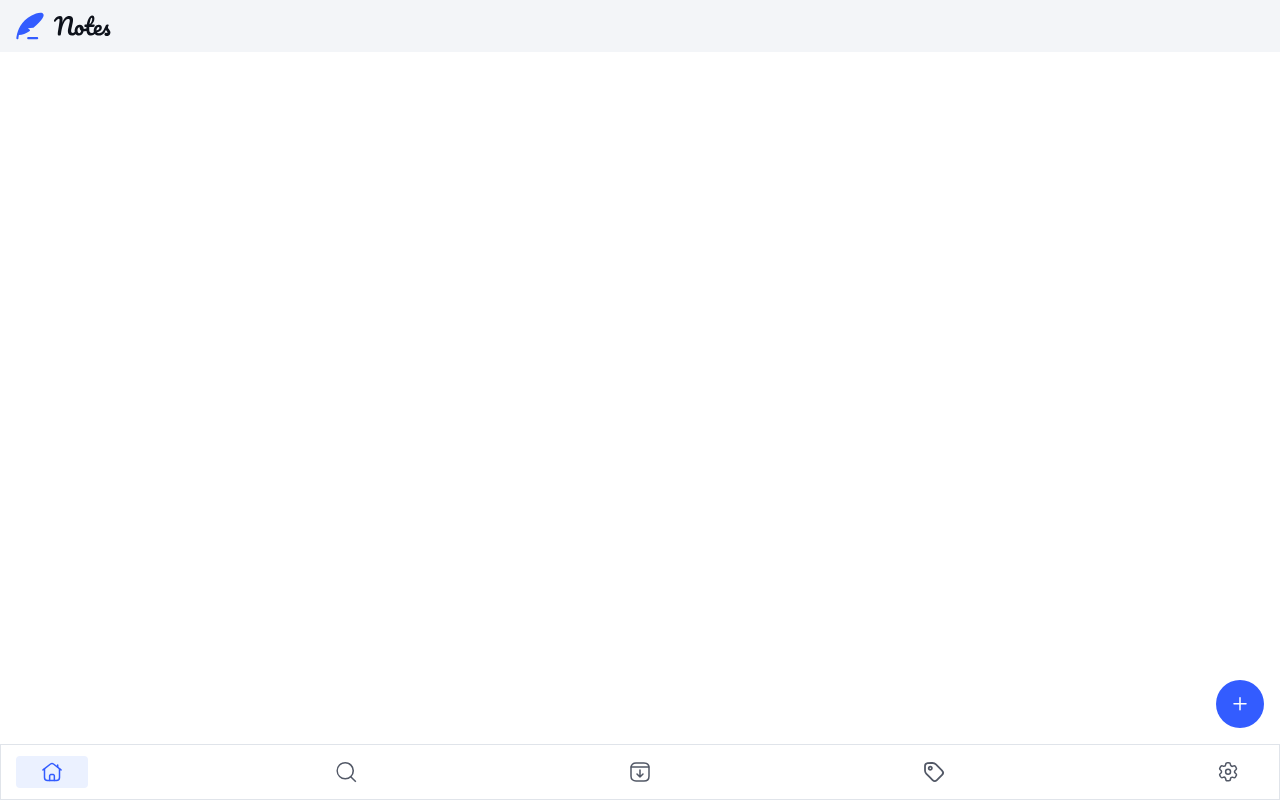
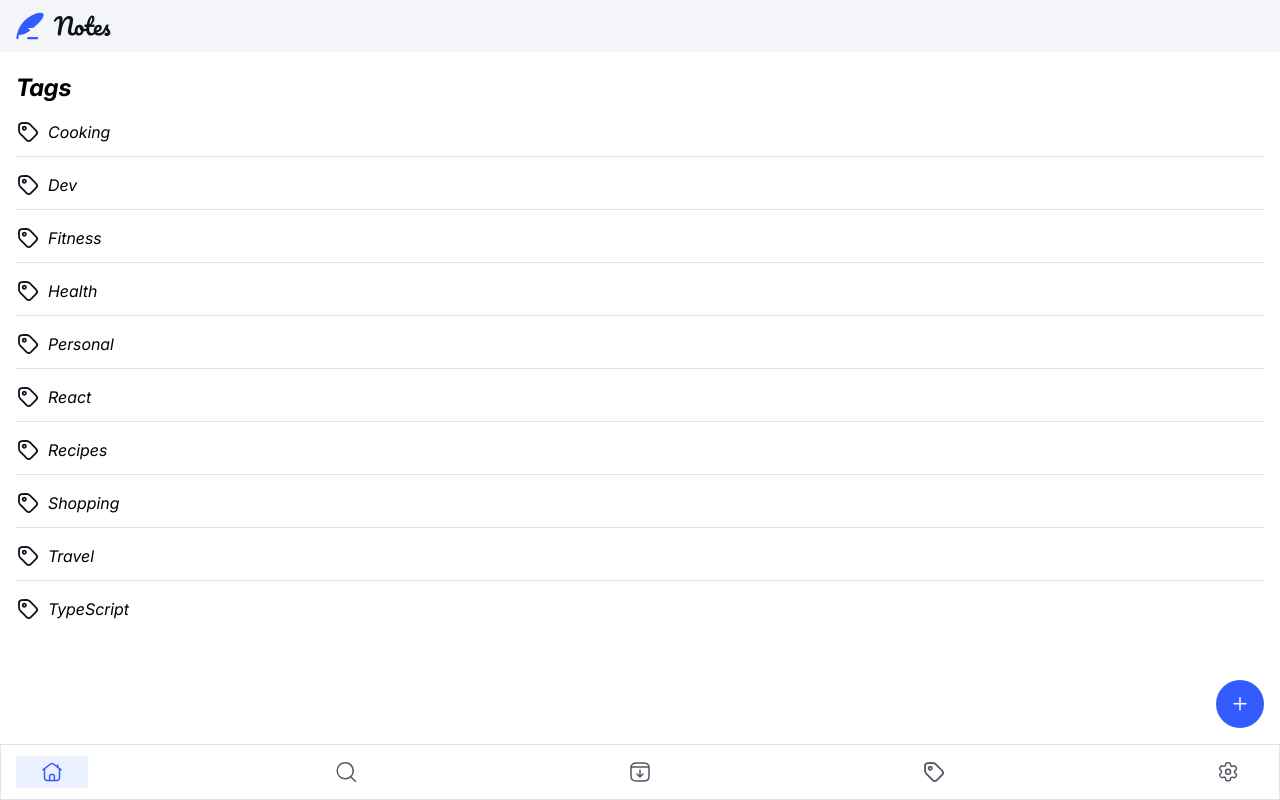
Before and after one commit to Jhill2022/Note-taking-app, a React (Vite) app: page /tags in a window 1280 px wide. Before the commit this address had no page. Built offline with nearby package versions, Linux system fonts and the light colour scheme.

Commit message:
added note tags

```diff
--- a/src/AddButton.jsx
+++ b/src/AddButton.jsx
@@ -17,9 +17,9 @@ const AddButton = ({setActiveTab}) => {
   }
 
   return (
-    <div onClick={takeAway} className="w-[48px] h-[48px] bg-[#335CFF] rounded-full flex justify-center items-center fixed bottom-18 right-4 z-20">
+    <button disabled={location.pathname === "/tags"} onClick={takeAway} className="w-[48px] h-[48px] bg-[#335CFF] rounded-full flex justify-center items-center fixed bottom-18 right-4 z-20">
           <img src="../src/assets/images/icon-plus.svg" alt="" />
-        </div>
+        </button>
   )
 }
 
--- a/src/App.jsx
+++ b/src/App.jsx
@@ -1,9 +1,9 @@
 import React, { useState } from "react";
 import { BrowserRouter as Router, Routes, Route } from "react-router-dom";
 import AllNotes from "./AllNotes";
+import NoteTags from "./NoteTags";
 import AddButton from "./AddButton";
 import AddNote from "./AddNote"
-import { v4 as uuidv4 } from "uuid";
 import Logo from "./Logo";
 import NavBar from "./NavBar";
 import Data from "../data.json";
@@ -31,6 +31,7 @@ function App() {
             />
             <Route path="/note/:id" element={<NoteDetail setNotes={setNotes} notes={notes} />} />
             <Route path="/new" element={<AddNote notes={notes} setNotes={setNotes} />} />
+            <Route path="/tags" element={<NoteTags notes={notes} setActiveTab={setActiveTab}/>}/>
           </Routes>
         </div>
         <AddButton setActiveTab={setActiveTab}/>
--- a/src/NavBar.jsx
+++ b/src/NavBar.jsx
@@ -1,7 +1,15 @@
 import React from 'react'
-import { Link } from 'react-router-dom'
+import { Link, useNavigate } from 'react-router-dom'
 
 const NavBar = ({activeTab, setActiveTab}) => {
+
+  const navigate = useNavigate()
+
+
+  function onTabs() {
+   navigate("/tags")
+   setActiveTab("tags")
+  }
   return (
     <div className="flex  justify-between px-4 py-3 sticky bottom-0 bg-white z-20 shadow-[inset_0_0_0_1px_#E0E4EA]">
         <div
@@ -87,7 +95,7 @@ const NavBar = ({activeTab, setActiveTab}) => {
             </svg>
           </a>
         </div>
-        <div className={`${activeTab === "tags" ? "bg-[#EBF1FF]": ''} px-6 py-1 rounded-sm`} onClick={() => setActiveTab("tags")}>
+        <div onClick={onTabs} className={`${activeTab === "tags" ? "bg-[#EBF1FF]": ''} px-6 py-1 rounded-sm`}>
           <a>
             <svg
               xmlns="http://www.w3.org/2000/svg"
--- /dev/null
+++ b/src/NoteTags.jsx
@@ -0,0 +1,79 @@
+import React, { useState } from "react";
+import { Link, useNavigate } from "react-router-dom";
+
+const NoteTags = ({ notes, setActiveTab }) => {
+  const navigate = useNavigate();
+  const [selectedTag, setSelectedTag] = useState(null);
+
+  const uniqueTags = [...new Set(notes.map((note) => note.tags).flat())].sort();
+
+  const filteredNotes = selectedTag
+    ? notes.filter((note) => note.tags.includes(selectedTag))
+    : [];
+
+  return (
+    <div className="px-4 pt-5">
+        {selectedTag && (
+  <button
+    onClick={() => setSelectedTag(null)}
+    className="text-sm text-[#525866] hover:underline flex items-center"
+  >
+    <img src="../src/assets/images/icon-arrow-left.svg" alt="" />Go Back
+  </button>
+)}
+      {selectedTag ? (
+        <div className="mt-3">
+          <h2 className="text-xl font-semibold mb-2">
+            Notes Tagged: <span className="text-blue-600">{selectedTag}</span>
+          </h2>
+          <p className="text-sm">All notes with the "{selectedTag}" tag are shown here.</p>
+          {filteredNotes.map((note, index) => (
+            <Link
+              key={note.id}
+              to={`/note/${note.id}`}
+              onClick={() => setActiveTab(null)}
+              className="block border-b border-[#E0E4EA] mt-3 last:border-b-0 px-2"
+            >
+              <div>
+                <div className="font-semibold text-[16px]">{note.title}</div>
+                <div className="flex gap-2 mt-3">
+                  {note.tags.map((tag) => (
+                    <div
+                      key={tag.id}
+                      className="bg-[#E0E4EA] text-[#0E121B] text-sm px-1.5 py-0.5 rounded-sm"
+                    >
+                      {tag}
+                    </div>
+                  ))}
+                </div>
+                <div className="mt-2 mb-2 font-normal text-sm">
+                  {new Date(note.lastEdited).toLocaleDateString("en-US", {
+                    year: "numeric",
+                    month: "short",
+                    day: "numeric",
+                  })}
+                </div>
+              </div>
+            </Link>
+          ))}
+        </div>
+      ) : (
+        <div>
+          <h1 className="text-2xl font-bold mb-3">Tags</h1>
+          {uniqueTags.map((tag, index) => (
+            <div
+              key={index}
+              className="flex items-center gap-2 mt-4 pb-3 border-b border-[#E0E4EA] last:border-b-0 cursor-pointer hover:text-blue-600"
+              onClick={() => setSelectedTag(tag)}
+            >
+              <img src="../src/assets/images/icon-tag.svg" alt="" />
+              <span>{tag}</span>
+            </div>
+          ))}
+        </div>
+      )}
+    </div>
+  );
+};
+
+export default NoteTags;
```
